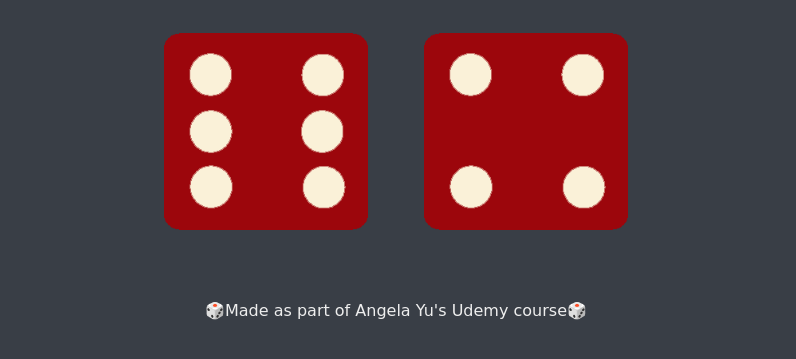
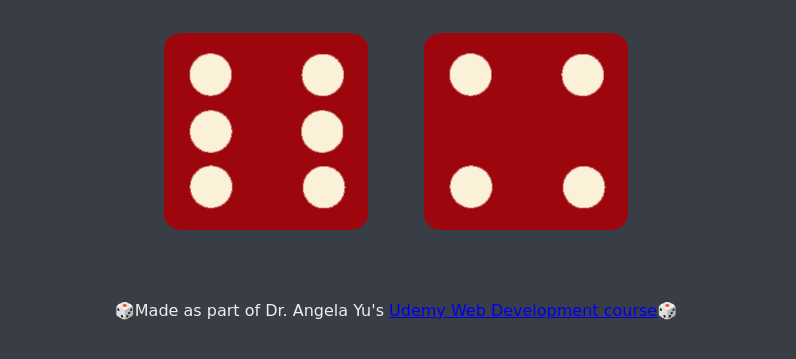
Before and after one commit to Scrub4Life/dice-game, a plain HTML site: page index.html in a window 1280 px wide. Shown: the part 433-792 px from the top of the page, without its empty margins (244-1040 px from the left). Drawn offline with Linux system fonts and the light colour scheme.

Commit message:
Update index.html

```diff
--- a/index.html
+++ b/index.html
@@ -24,5 +24,5 @@
     <script src="dice.js"></script>
   </body>
 
-  <footer>🎲Made as part of Angela Yu's Udemy course🎲</footer>
+  <footer>🎲Made as part of Dr. Angela Yu's <a href="https://www.udemy.com/course/the-complete-web-development-bootcamp/" target="_blank">Udemy Web Development course</a>🎲</footer>
 </html>
```
